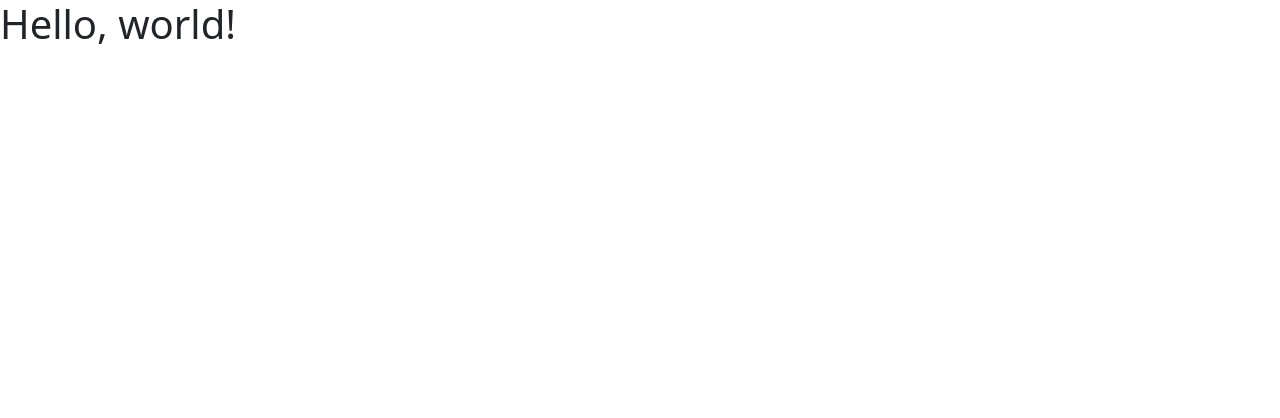
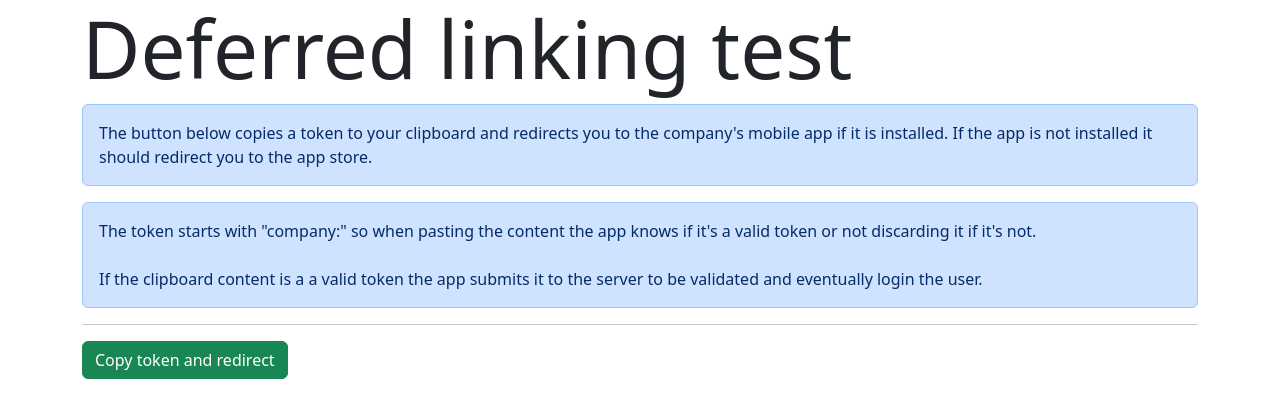
Before and after one commit to hesfsl/hesfsl.github.io, a plain HTML site: page index.html in a window 1280 px wide. Drawn offline with nearby package versions, Linux system fonts and the light colour scheme.

Commit message:
basic functionality

```diff
--- /dev/null
+++ b/deferred-link.js
@@ -0,0 +1,7 @@
+// JWT token from https://jwt.io/
+const pseudoToken =
+  "company:eyJhbGciOiJIUzI1NiIsInR5cCI6IkpXVCJ9.eyJzdWIiOiIxMjM0NTY3ODkwIiwibmFtZSI6IkpvaG4gRG9lIiwiaWF0IjoxNTE2MjM5MDIyfQ.SflKxwRJSMeKKF2QT4fwpMeJf36POk6yJV_adQssw5c";
+
+function cta(copyToken) {
+  navigator.clipboard.writeText(copyToken);
+}
--- a/index.html
+++ b/index.html
@@ -7,7 +7,30 @@
     <link href="https://cdn.jsdelivr.net/npm/bootstrap@5.3.0-alpha3/dist/css/bootstrap.min.css" rel="stylesheet" integrity="sha384-KK94CHFLLe+nY2dmCWGMq91rCGa5gtU4mk92HdvYe+M/SXH301p5ILy+dN9+nJOZ" crossorigin="anonymous">
   </head>
   <body>
-    <h1>Hello, world!</h1>
+    <div class="container-sm">
+        <h1 class="display-1">Deferred linking test</h1>
+
+        <div class="alert alert-primary" role="alert">
+            The button below copies a token to your clipboard and redirects
+            you to the company's mobile app if it is installed. If the app is
+            not installed it should redirect you to the app store.
+        </div>
+
+        <div class="alert alert-primary" role="alert">
+            The token starts with "company:" so when pasting the content the
+            app knows if it's a valid token or not discarding it if it's not.
+            <br /><br />
+            If the clipboard content is a a valid token the app submits it to
+            the server to be validated and eventually login the user.
+        </div>
+
+        <hr/>
+
+        <button type="button" class="btn btn-success" id="deferred-link" onclick="cta(true);">
+            Copy token and redirect
+        </button>
+    </div>
+    <script src="deferred-link.js"></script>
     <script src="https://cdn.jsdelivr.net/npm/bootstrap@5.3.0-alpha3/dist/js/bootstrap.bundle.min.js" integrity="sha384-ENjdO4Dr2bkBIFxQpeoTz1HIcje39Wm4jDKdf19U8gI4ddQ3GYNS7NTKfAdVQSZe" crossorigin="anonymous"></script>
   </body>
 </html>
```
